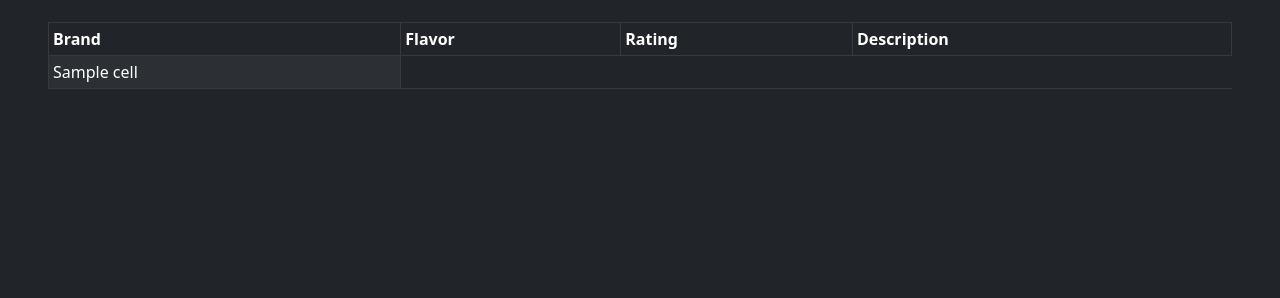
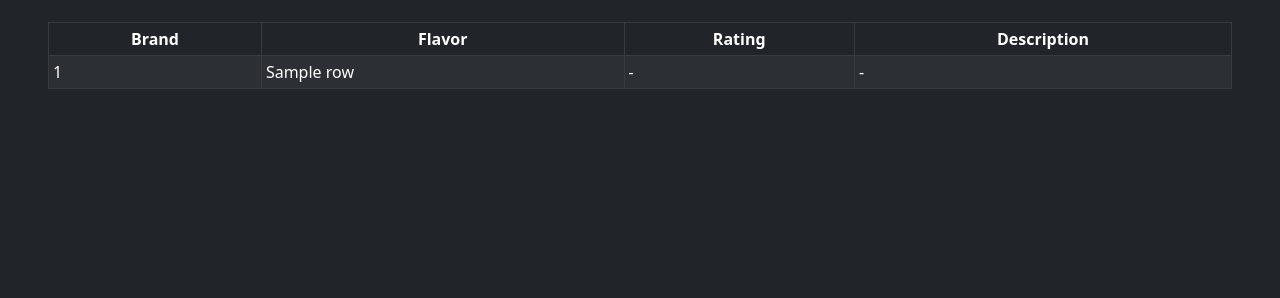
Before and after one commit to JustKappaMan/Energy-Drinks, a Flask app: template templates/index.html in a window 1280 px wide. Shown: the part 74-372 px from the top of the page. Run offline with Flask 3, Linux system fonts and the light colour scheme; the template is opened without the code that fills it: most values are stand-ins (such as "Sample title", 1, 10 or a date in 2020); some libraries are stand-ins or nearby versions.

Commit message:
More improvements
* You can now sort drinks by rating
* Minor cosmetic corrections and refactoring

```diff
--- a/app.py
+++ b/app.py
@@ -8,5 +8,4 @@ app = Flask(__name__)
 
 @app.get("/")
 def index():
-    energy_drinks = get_index_view_data()
-    return render_template("index.html", energy_drinks=energy_drinks)
+    return render_template("index.html", energy_drinks=get_index_view_data())
--- a/templates/index.html
+++ b/templates/index.html
@@ -24,18 +24,30 @@
     <table class="table table-sm table-responsive table-dark table-striped table-bordered table-hover">
         <thead>
         <tr>
-            <th role="button" title="Sort by Brand" class="user-select-none">Brand</th>
-            <th>Flavor</th>
-            <th>Rating</th>
-            <th>Description</th>
+            <th role="button" title="Sort by Brand" class="text-center user-select-none">Brand</th>
+            <th class="text-center">Flavor</th>
+            <th role="button" title="Sort by Rating" class="text-center user-select-none">Rating</th>
+            <th class="text-center">Description</th>
         </tr>
         </thead>
         <tbody>
         {% for row in energy_drinks %}
             <tr>
-                {% for cell in row %}
-                    <td>{{ cell or '-' }}</td>
-                {% endfor %}
+                {# Brand #}
+                <td>{{ row[0] }}</td>
+
+                {# Flavor #}
+                <td>{{ row[1] }}</td>
+
+                {# Rating #}
+                {% if row[2] %}
+                    <td data-rating="{{ row[2] }}">{{ "⭐" * row[2] }}</td>
+                {% else %}
+                    <td data-rating="0">-</td>
+                {% endif %}
+
+                {# Description #}
+                <td>{{ row[3] or '-' }}</td>
             </tr>
         {% endfor %}
         </tbody>
```
Also changed, not shown: static/js/script.js (+28 -8 lines).
